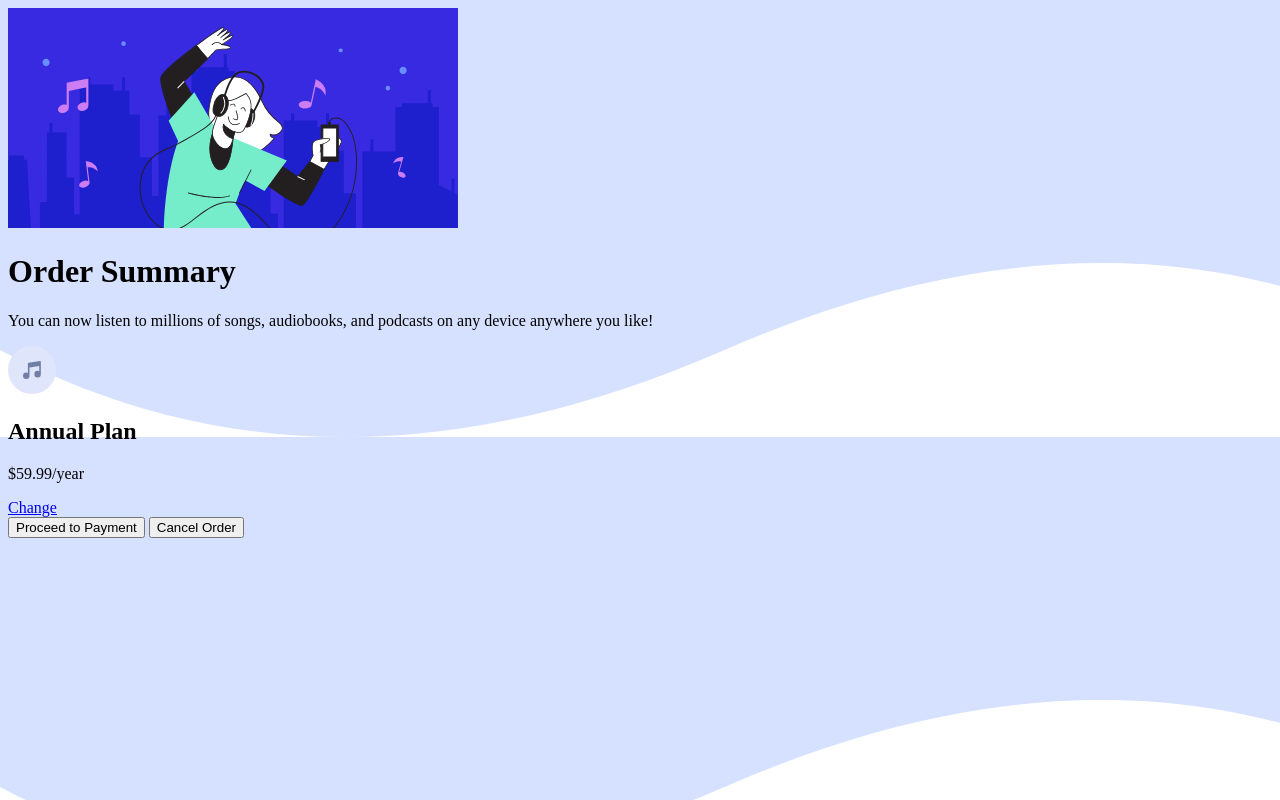
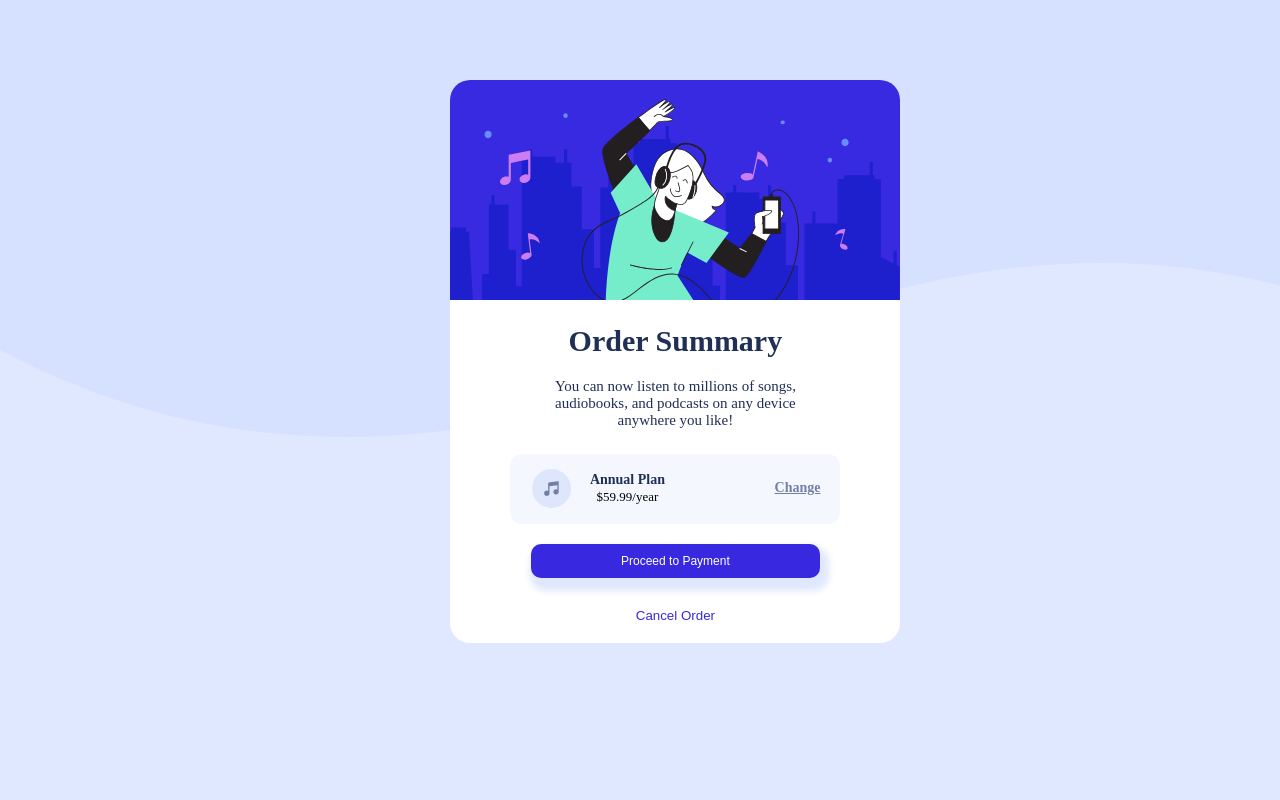
Before and after one commit to LeonNjoroge/FMCodeCh3, a plain HTML site: page order-summary-component-main/index.html in a window 1280 px wide. Drawn offline with Linux system fonts and the light colour scheme.

Commit message:
modified:   order-summary-component-main/index.html 	modified:   order-summary-component-main/style.css

```diff
--- a/order-summary-component-main/index.html
+++ b/order-summary-component-main/index.html
@@ -37,8 +37,8 @@
     <div class="container-child">
       <div class="text-area">
         <h1>Order Summary</h1>
-        <p>You can now listen to millions of songs, audiobooks, and podcasts on any
-          device anywhere you like!</p>
+        <p>You can now listen to millions of songs,<br> audiobooks, and podcasts on any
+          device<br> anywhere you like!</p>
       </div>
     </div>
     <div class="container-child">
@@ -49,8 +49,8 @@
         <a href="#">Change</a>
       </div>
       <div>
-        <button type ="button">Proceed to Payment</button>
-        <button type="button">Cancel Order</button>
+        <button type ="button" class="button1">Proceed to Payment</button><br>
+        <button type="button" class="button2">Cancel Order</button>
       </div>
 
     </div>
--- a/order-summary-component-main/style.css
+++ b/order-summary-component-main/style.css
@@ -1,14 +1,157 @@
 body{
     background-image: url("images/pattern-background-desktop.svg");
-    background-repeat: none;
-    background-position: cover;
+    background-repeat:repeat-x;
+    background-color: hsl(225, 100%, 94%);
+    background-position: -50px 0px 0px 0px;
+
+    font-family:Red Hat Display;
+
 }
+
+.container{
+    display: flex;
+    flex-direction: column;
+    text-align: center;
+    background-color: white;
+    width: min-content;
+    margin-left: 35%;
+    margin-top: 80px;
+    margin-bottom: 30px;
+    border-radius: 20px;
 
 
 
+
+}
+
+.container-child{
+    flex: 1;
+    display: inline-block;
+
+
+}
+
+.hero{
+    border-top-left-radius: 20px;
+    border-top-right-radius:20px;
+
+
+}
+
+.text-area{
+    font-size: 15px;
+
+}
+h1{
+    font-weight: 900;
+    color:hsl(223, 47%, 23%) ;
+}
+.text-area p{
+    color:hsl(223, 47%, 23%);
+}
+
+.plan{
+    display: grid;
+    font-size: 14px;
+    background-color: hsl(225, 100%, 98%);
+    grid-template-columns: 100px,100px,100px,100px,100px,100px;
+    grid-template-rows: 100px, 100px,100px,100px,100px,100px ;
+    margin: 10px 60px;
+    padding: 5px;
+    height: 60px;
+    border-radius: 12px;
+
+}
+.plan h2{
+    font-size: 14px;
+    grid-row: 2/2;
+    grid-column: 3/4;
+    margin-right: 50px;
+    color: hsl(223, 47%, 23%);
+    font-weight: 700;
+}
+.plan p{
+    margin-top: -15px;
+    font-size: 13px;
+    font-weight: 500;
+    grid-row: 3/3;
+    grid-column: 3/4;
+    margin-right: 50px;
+    padding-top:4px ;
+    color:blue: hsl(224, 23%, 55%);
+
+
+}
+
+.plan img{
+    grid-row: 1/3;
+    grid-column:1,2;
+    max-width: 3%;
+    position: absolute;
+    margin: 10px 17px;
+
+
+}
+.plan a{
+    grid-row: 2/2;
+    grid-column:5/6;
+    position: relative;
+    padding-top:20px;
+    color:hsl(224, 23%, 55%);
+    font-weight:700;
+
+}
+
+.plan a:hover{
+    text-decoration: none;
+}
+.plan a:active{
+    text-decoration: none;
+}
+
+div button{
+    margin: 10px;
+    padding: 10px 90px;
+    border-radius: 10px;
+    width: max-content;
+    border: none;
+}
+.button1{
+    background-color: hsl(245, 75%, 52%);
+    color:white;
+    box-shadow: 4px 8px 7px 5px hsl(225, 100%, 94%);
+    font-size: 12px;
+
+}
+.button2{
+    padding:none;
+    background-color: white;
+    font-weight: 500;
+    color: hsl(245, 75%, 52%);
+}
+.button1:hover{
+        background-color:  hsla(245, 75%, 52%,0.8);
+}
+.button2:hover{
+    color:  hsl(223, 47%, 23%);
+}
 @media screen and (max-width:600px) {
     body{
         background-image: url("images/pattern-background-mobile.svg");
     }
+    .container{
+        margin-left: 0%;
+        margin: 20px;
+        padding:0px;
+        margin-right: 10px;
+    }
+    .hero{
+        max-width: fit-content;
+    }
+
+    .plan img{
+
+        max-width: 9%;
+    }
 
 }
```
